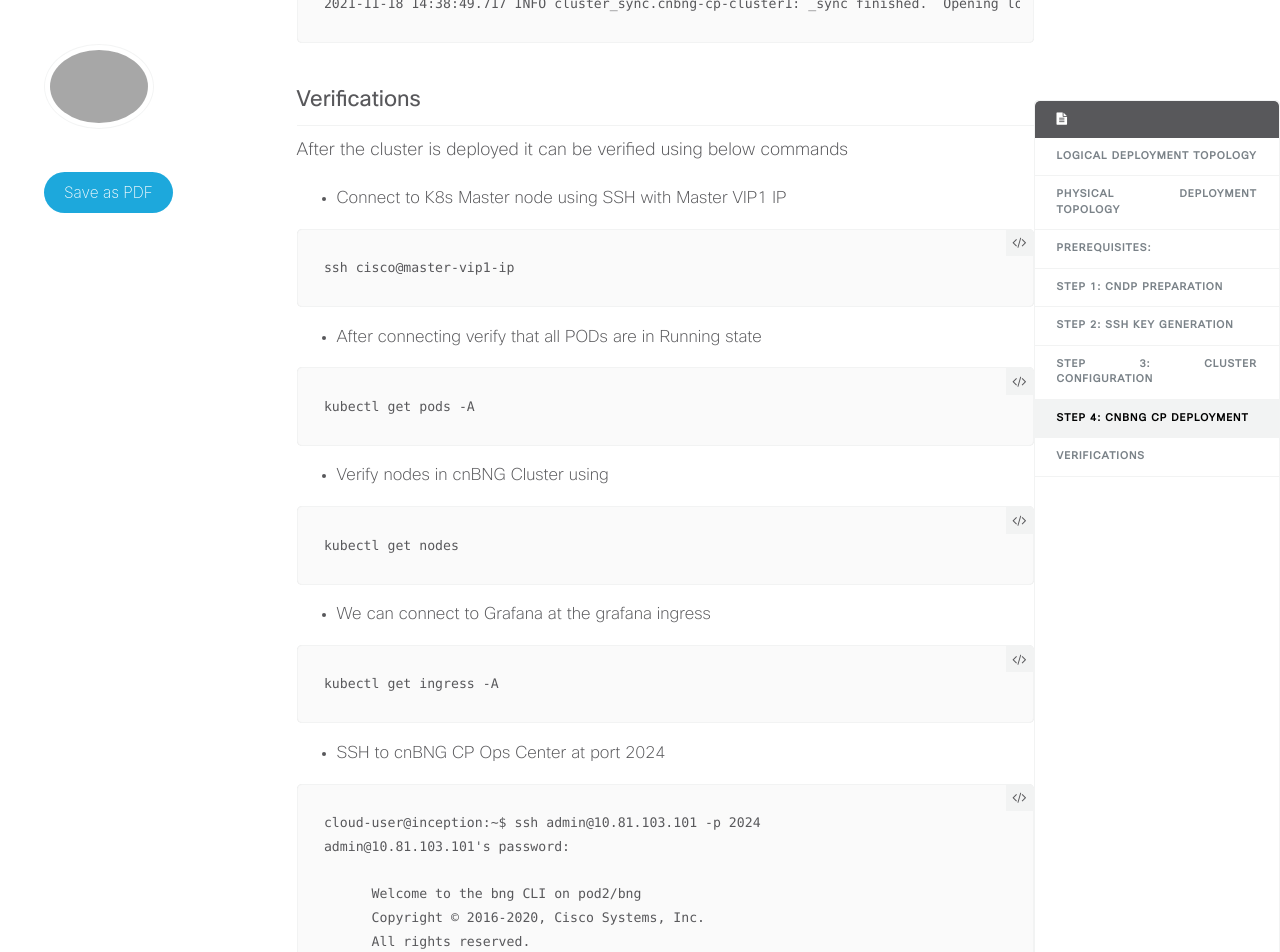
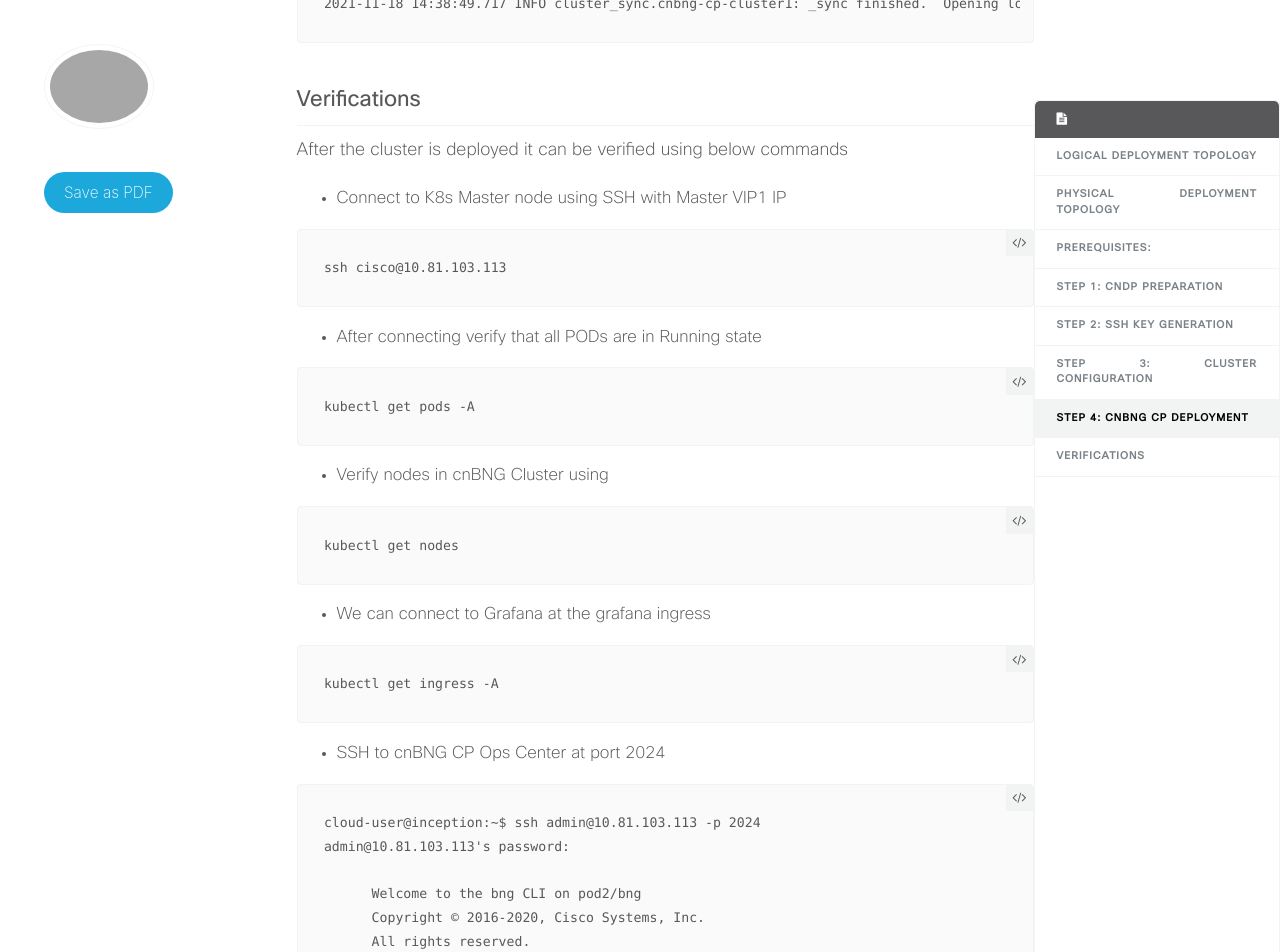
Before and after one commit to xrdocs/cnbng, a Jekyll site: the page built from _tutorials/cnbng-cp-multiserver-baremetal-deployment-guide.md, in a window 1280 px wide and 1400 px high, scrolled down 12383 px. Shown: the top 952 px of the window. Built offline with Jekyll 4.4.1, drawn with Linux system fonts in a browser that asks for light colours; comment, search, counter and statistics services are not loaded; some of the changed text lies outside the part shown.

Commit message:
Update cnbng-cp-multiserver-baremetal-deployment-guide.md

````diff
--- a/_tutorials/cnbng-cp-multiserver-baremetal-deployment-guide.md
+++ b/_tutorials/cnbng-cp-multiserver-baremetal-deployment-guide.md
@@ -575,7 +575,7 @@ After the cluster is deployed it can be verified using below commands
 - Connect to K8s Master node using SSH with Master VIP1 IP
 
 ```
-ssh cisco@master-vip1-ip
+ssh cisco@10.81.103.113
 ```
 
 - After connecting verify that all PODs are in Running state
@@ -599,15 +599,15 @@ kubectl get ingress -A
 - SSH to cnBNG CP Ops Center at port 2024
 
 ```
-cloud-user@inception:~$ ssh admin@10.81.103.101 -p 2024
-admin@10.81.103.101's password:
+cloud-user@inception:~$ ssh admin@10.81.103.113 -p 2024
+admin@10.81.103.113's password:
 
       Welcome to the bng CLI on pod2/bng
       Copyright © 2016-2020, Cisco Systems, Inc.
       All rights reserved.
 
-User admin last logged in 2021-11-19T04:12:32.912093+00:00, to ops-center-bng-bng-ops-center-77fb6479fc-dtvt2, from 10.81.103.101 using cli-ssh
-admin connected from 10.81.103.101 using ssh on ops-center-bng-bng-ops-center-77fb6479fc-dtvt2
+User admin last logged in 2021-11-19T04:12:32.912093+00:00, to ops-center-bng-bng-ops-center-77fb6479fc-dtvt2, from 10.81.103.113 using cli-ssh
+admin connected from 10.81.103.113 using ssh on ops-center-bng-bng-ops-center-77fb6479fc-dtvt2
 [pod1/bng] bng#
 [pod1/bng] bng#
 ```
@@ -615,8 +615,8 @@ admin connected from 10.81.103.101 using ssh on ops-center-bng-bng-ops-center-77
 - We can also test Netconf Interface availability of cnBNG Ops Center using ssh
 
 ```
-cloud-user@inception:~$ ssh admin@10.81.103.101 -p 3022 -s netconf
-Warning: Permanently added '[10.81.103.101]:3022' (RSA) to the list of known hosts.
+cloud-user@inception:~$ ssh admin@10.81.103.113 -p 3022 -s netconf
+Warning: Permanently added '[10.81.103.113]:3022' (RSA) to the list of known hosts.
 admin@10.81.103.101's password:
 <?xml version="1.0" encoding="UTF-8"?>
 <hello xmlns="urn:ietf:params:xml:ns:netconf:base:1.0">
````
